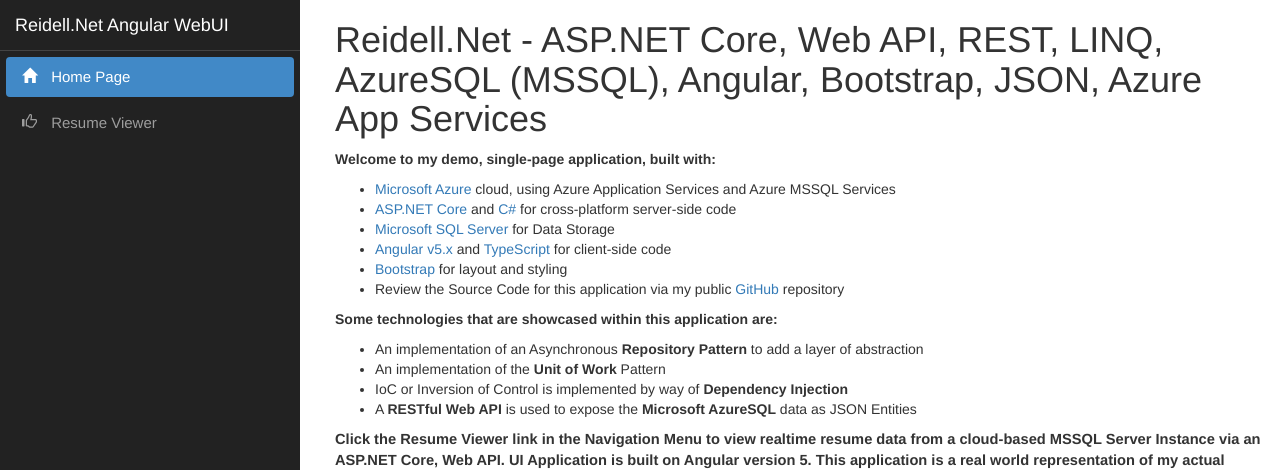
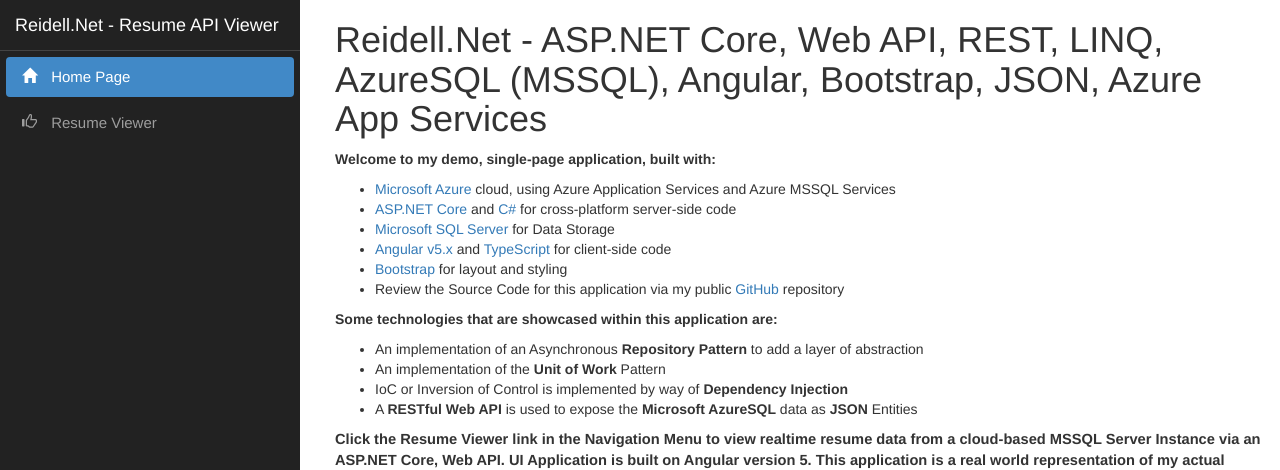
Before and after one commit to jreidell/ResumeApi, an Angular app in the folder RdlWebUI/ClientApp/: page / in a window 1280 px wide. Shown: the top 470 px of the page. Built offline with nearby package versions, Linux system fonts and the light colour scheme.

Commit message:
yet more text updates

```diff
--- a/RdlWebUI/ClientApp/src/app/home/home.component.html
+++ b/RdlWebUI/ClientApp/src/app/home/home.component.html
@@ -13,7 +13,7 @@
   <li>An implementation of an Asynchronous <strong>Repository Pattern</strong> to add a layer of abstraction</li>
   <li>An implementation of the <strong>Unit of Work</strong> Pattern</li>
   <li>IoC or Inversion of Control is implemented by way of <strong>Dependency Injection</strong></li>
-  <li>A <strong>RESTful Web API</strong> is used to expose the <strong>Microsoft AzureSQL</strong> data as JSON Entities</li>
+  <li>A <strong>RESTful Web API</strong> is used to expose the <strong>Microsoft AzureSQL</strong> data as <strong>JSON</strong> Entities</li>
 </ul>
 <p style="font-weight: bold;font-size: 11pt;">Click the Resume Viewer link in the Navigation Menu to view realtime resume data from a cloud-based MSSQL Server Instance via an ASP.NET Core, Web API. UI Application is built on Angular version 5. This application is a real world representation of my actual resume in object form.</p>
 <!--
--- a/RdlWebUI/ClientApp/src/app/nav-menu/nav-menu.component.html
+++ b/RdlWebUI/ClientApp/src/app/nav-menu/nav-menu.component.html
@@ -7,7 +7,7 @@
                 <span class='icon-bar'></span>
                 <span class='icon-bar'></span>
             </button>
-            <a class='navbar-brand' [routerLink]='["/"]'>Reidell.Net Angular WebUI</a>
+            <a class='navbar-brand' [routerLink]='["/"]'>Reidell.Net - Resume API Viewer</a>
         </div>
         <div class='clearfix'></div>
         <div class='navbar-collapse collapse' [ngClass]='{ "in": isExpanded }'>
```
